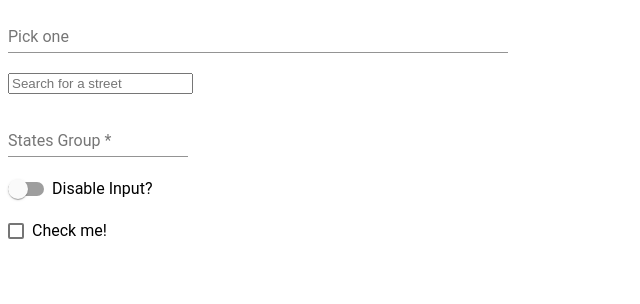
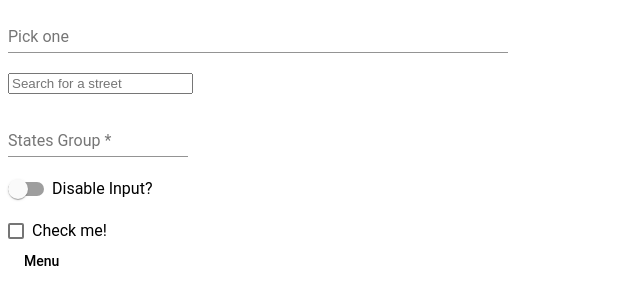
Before and after one commit to Chaitanya150895/prototype, an Angular app: page / in a window 1280 px wide. Shown: the top 304 px of the page, without its empty margins (0-640 px from the left). Built offline with nearby package versions, Linux system fonts and the light colour scheme.

Commit message:
Created menu button with the help of <mat-menu> component. <mat-menu> is a floating panel containing list of options.

```diff
--- a/src/app/app.component.html
+++ b/src/app/app.component.html
@@ -1,6 +1,7 @@
-<form>
+<form class="container">
 <app-autocomplete-simple-example></app-autocomplete-simple-example>
 <app-autocomplete-plain-input-example></app-autocomplete-plain-input-example>
 <br>
 <app-autocomplete-optgroup-example></app-autocomplete-optgroup-example>
+<app-menu-overview-example></app-menu-overview-example>
 </form>
--- a/src/app/app.module.ts
+++ b/src/app/app.module.ts
@@ -51,6 +51,7 @@ import {MatTabsModule} from '@angular/material/tabs';
 import {MatToolbarModule} from '@angular/material/toolbar';
 import {MatTooltipModule} from '@angular/material/tooltip';
 import {MatTreeModule} from '@angular/material/tree';
+import { MenuOverviewExampleComponent } from './menu-overview-example/menu-overview-example.component';
 
 @NgModule({
   declarations: [
@@ -59,6 +60,7 @@ import {MatTreeModule} from '@angular/material/tree';
     AutocompletePlainInputExampleComponent,
     AutocompleteOptgroupExampleComponent,
     CheckboxConfigurableExampleComponent,
+    MenuOverviewExampleComponent,
   ],
   imports: [
     BrowserModule,
@@ -73,7 +75,8 @@ import {MatTreeModule} from '@angular/material/tree';
     ReactiveFormsModule,
     MatSlideToggleModule,
     FormsModule,
-    MatCardModule
+    MatCardModule,
+    MatMenuModule
   ],
   providers: [],
   bootstrap: [AppComponent],
--- /dev/null
+++ b/src/app/menu-overview-example/menu-overview-example.component.html
@@ -0,0 +1,7 @@
+<div>
+<button mat-button [matMenuTriggerFor]="menu">Menu</button>
+<mat-menu #menu="matMenu">
+  <button mat-menu-item>Item 1</button>
+  <button mat-menu-item>Item 2</button>
+</mat-menu>
+</div>
--- /dev/null
+++ b/src/app/menu-overview-example/menu-overview-example.component.ts
@@ -0,0 +1,15 @@
+import { Component, OnInit } from '@angular/core';
+
+@Component({
+  selector: 'app-menu-overview-example',
+  templateUrl: './menu-overview-example.component.html',
+  styleUrls: ['./menu-overview-example.component.css']
+})
+export class MenuOverviewExampleComponent implements OnInit {
+
+  constructor() { }
+
+  ngOnInit() {
+  }
+
+}
```
Also changed, not shown: src/app/menu-overview-example/menu-overview-example.component.css (added), 1 other file (tests, documents, lock files or other folders).
